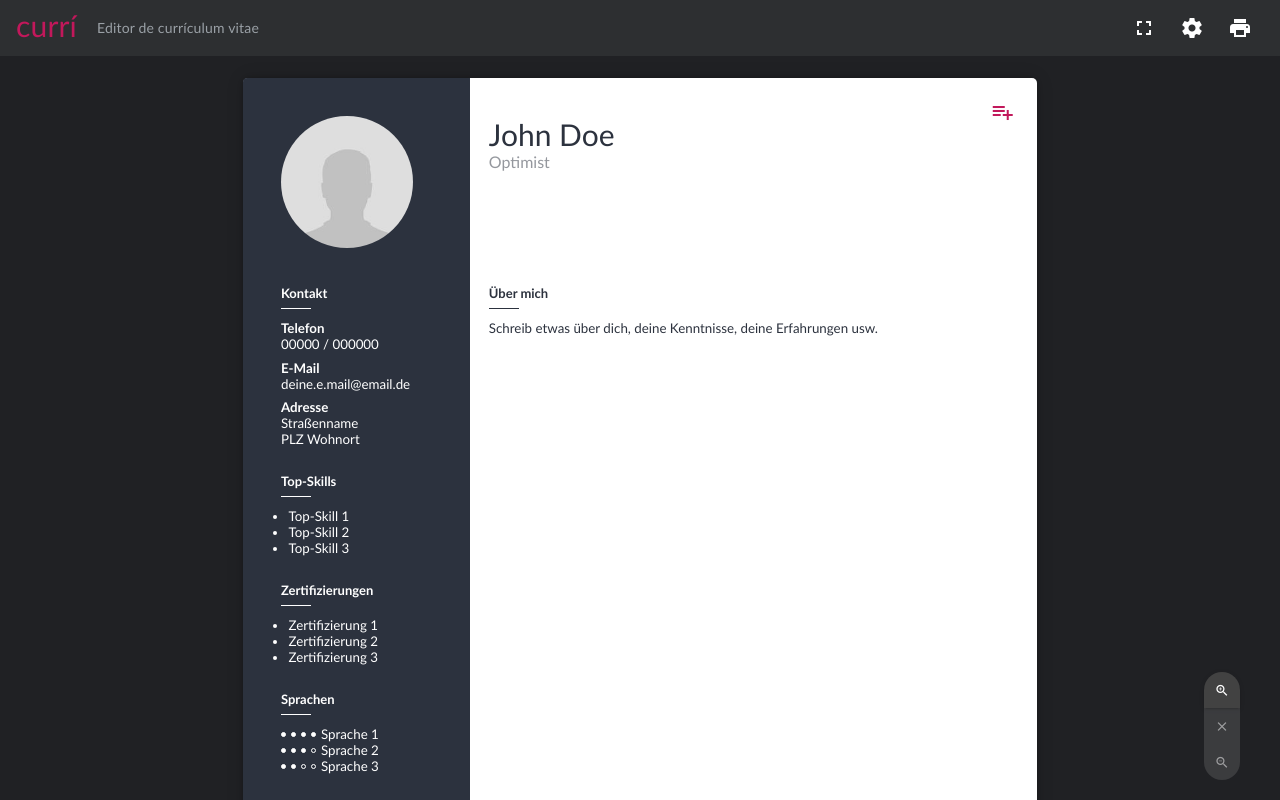
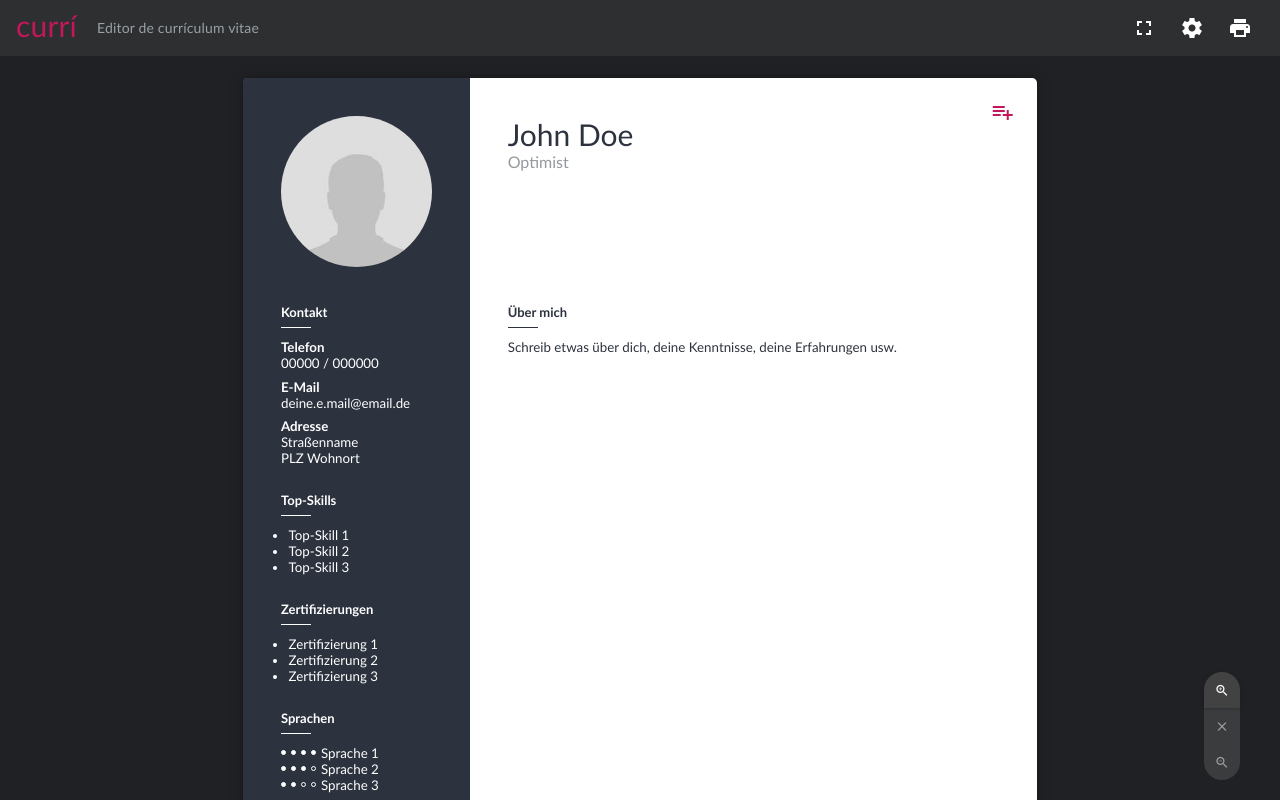
Before and after one commit to aurora-elements/editorDeCurriculumVitae, an Angular app: page / in a window 1280 px wide. Built offline with nearby package versions, Linux system fonts and the light colour scheme.

Commit message:
refactoring layout

```diff
--- a/src/app/list/list-item/list-item.component.scss
+++ b/src/app/list/list-item/list-item.component.scss
@@ -2,7 +2,6 @@
   display: grid;
   grid-template-columns: 3.2cm 1fr;
   grid-gap: .5cm;
-  margin-bottom: .5cm;
   position: relative;
 }
 
--- a/src/app/page/page.component.scss
+++ b/src/app/page/page.component.scss
@@ -1,5 +1,5 @@
 :host {
-  --left-size: 4.5cm;
+  --left-size: 5cm;
   padding: var(--space);
   margin: 10px auto;
   border-radius: 5px;
```
